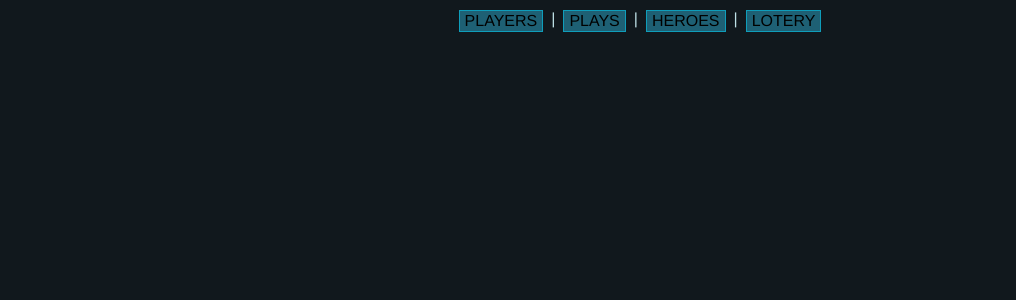
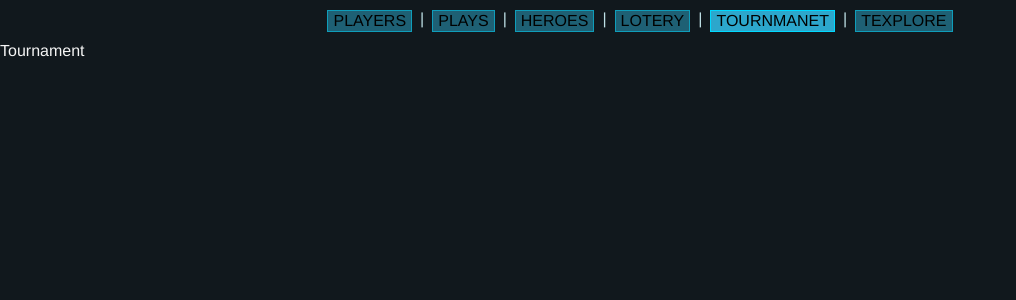
Before and after one commit to KarelDiaz/dota-tournament, a Vue app: page /tournament in a window 1280 px wide. Shown: the top 300 px of the page, without its empty margins (0-1016 px from the left). Built offline with nearby package versions, Linux system fonts and the light colour scheme; no server answers.

Commit message:
Nav access

```diff
--- a/src/components/NavComponent.vue
+++ b/src/components/NavComponent.vue
@@ -7,6 +7,10 @@
     <router-link class="nav-link" to="/hero">Heroes</router-link>
     <span class="nav-separator">|</span>
     <router-link class="nav-link" to="/lotery">Lotery</router-link>
+    <span class="nav-separator">|</span>
+    <router-link class="nav-link" to="/tournament">Tournmanet</router-link>
+    <span class="nav-separator">|</span>
+    <router-link class="nav-link" to="/tournament-explore">TExplore</router-link>
   </div>
 </template>
 
--- a/src/router/index.js
+++ b/src/router/index.js
@@ -23,12 +23,12 @@ const routes = [
   },
   {
     path: "/tournament",
-    name: "Lotery",
+    name: "Tournament",
     component: () => import("../views/Tournament.vue")
   },
   {
     path: "/tournament-explore",
-    name: "Lotery",
+    name: "TournamentExplore",
     component: () => import("../views/TournamentExplore.vue")
   }
 ];
--- a/src/views/Tournament.vue
+++ b/src/views/Tournament.vue
@@ -1,8 +1,10 @@
-<template></template>
+<template>
+  <div>Tournament</div>
+</template>
 
 <script>
 export default {};
 </script>
 
-<style scoped lang='scss'>
+<style scoped lang="scss">
 </style>
--- a/src/views/TournamentExplore.vue
+++ b/src/views/TournamentExplore.vue
@@ -1,8 +1,10 @@
-<template></template>
+<template>
+  <div>TEplore</div>
+</template>
 
 <script>
 export default {};
 </script>
 
-<style scoped lang='scss'>
+<style scoped lang="scss">
 </style>
```
